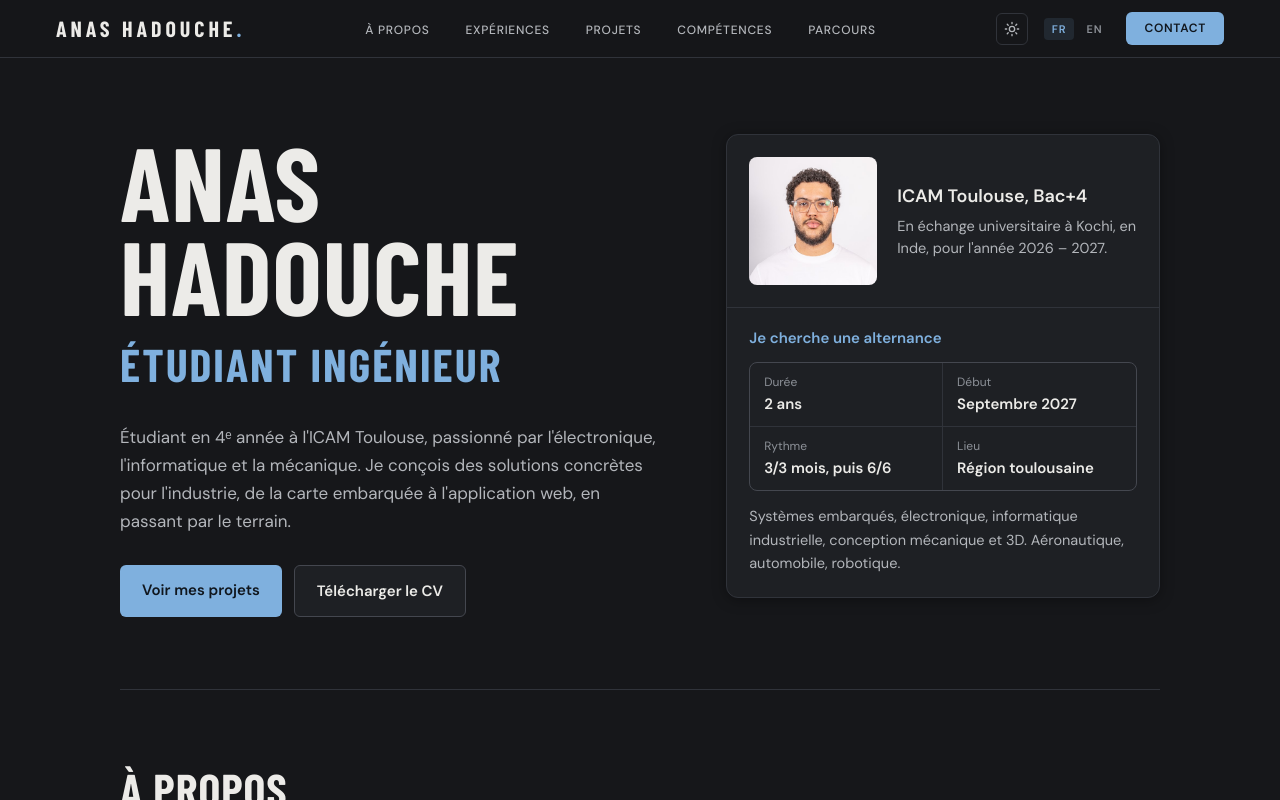
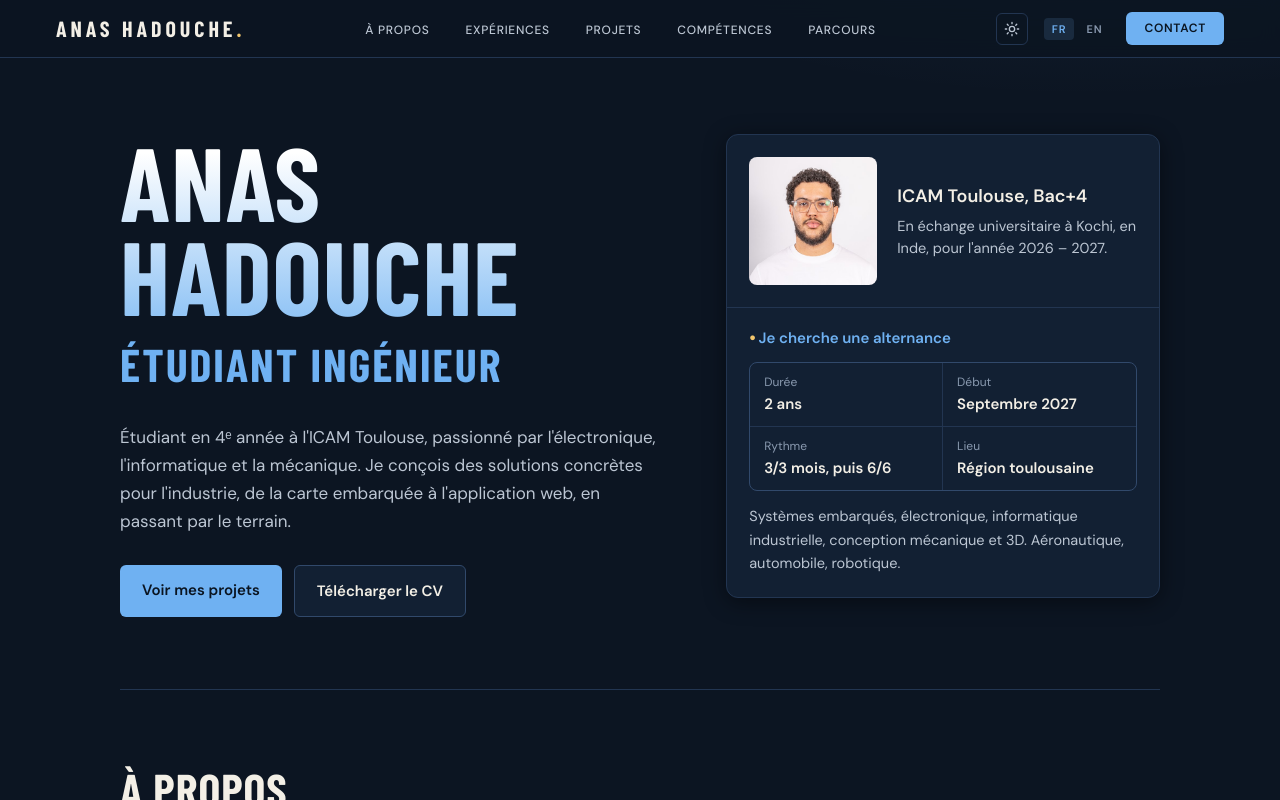
Before and after one commit to Anas31317/portfolio_anas-hadouche, a plain HTML site: page docs/index.html in a window 1280 px wide. Both pictures are taken after a click on the button "Mode clair ou sombre". Shown: the top 800 px of the page. Drawn offline with nearby package versions, Linux system fonts and the light colour scheme; a web font is replaced by a local one.

Commit message:
Mode sombre bleu nuit, nom en dégradé, touches ambre et effets au survol

```diff
--- a/docs/assets/style.css
+++ b/docs/assets/style.css
@@ -32,29 +32,36 @@
   --nav-bg:   rgba(245,243,238,0.94);
   --on-accent: #fff;
   --ok-b:     #cfe2d6;
+  /* touche chaude (ambre) et dégradé du nom, déclinés dans les deux modes */
+  --accent-2: #c8811a;
+  --name-grad: linear-gradient(180deg, #1d1f21 15%, #2c679c 100%);
+  --glow:     rgba(31,78,121,0.10);
 }
 
 /* Mode sombre (activé par assets/theme.js) */
 [data-theme="dark"] {
   color-scheme: dark;
-  --bg:       #16171a;
-  --surface:  #1e2024;
-  --surface2: #26282d;
-  --border:   #30333a;
-  --border-s: #44474f;
-  --text:     #ecebe8;
-  --text-2:   #b3b6bb;
-  --text-3:   #8d9198;
-  --accent:   #7fb0de;
-  --accent-l: rgba(127,176,222,0.12);
-  --accent-m: rgba(127,176,222,0.30);
-  --accent-t: rgba(127,176,222,0.08);
+  --bg:       #0c1522;
+  --surface:  #122033;
+  --surface2: #182a40;
+  --border:   #223551;
+  --border-s: #31496b;
+  --text:     #f3efe6;
+  --text-2:   #bcc6d3;
+  --text-3:   #8a9ab0;
+  --accent:   #6fb1f2;
+  --accent-l: rgba(111,177,242,0.14);
+  --accent-m: rgba(111,177,242,0.38);
+  --accent-t: rgba(111,177,242,0.09);
   --ok:       #6fc196;
   --ok-l:     rgba(111,193,150,0.12);
   --ok-b:     rgba(111,193,150,0.30);
-  --shadow:   0 2px 14px rgba(0,0,0,0.35);
-  --nav-bg:   rgba(22,23,26,0.92);
-  --on-accent: #10161d;
+  --shadow:   0 4px 22px rgba(0,0,0,0.45);
+  --nav-bg:   rgba(12,21,34,0.88);
+  --on-accent: #0a1420;
+  --accent-2: #f2c66d;
+  --name-grad: linear-gradient(180deg, #ffffff 10%, #8fc3f5 100%);
+  --glow:     rgba(111,177,242,0.16);
 }
 
 html { scroll-behavior: smooth; }
@@ -639,3 +646,65 @@ footer {
   .nav-cta { padding: 7px 10px; }
   .nav-logo { font-size: 16px; letter-spacing: 1px; }
 }
+
+
+/* ══════════ STYLE & EFFETS (les deux modes) ══════════ */
+body { background: radial-gradient(1100px 620px at 85% -8%, var(--glow), transparent 70%) no-repeat, var(--bg); }
+
+/* nom en dégradé */
+.p-name, h1.proj-hero-title {
+  background: var(--name-grad);
+  -webkit-background-clip: text; background-clip: text; color: transparent;
+}
+.nav-logo em, .p-search h4::before { color: var(--accent-2); }
+.p-search h4::before { content: "● "; font-size: 11px; vertical-align: 2px; }
+
+/* titres de section : petit trait bleu → ambre */
+.p-sec h2::after {
+  content: ""; display: block; width: 56px; height: 4px; border-radius: 2px; margin-top: 12px;
+  background: linear-gradient(90deg, var(--accent), var(--accent-2));
+}
+
+/* liens de navigation soulignés au survol */
+.nav-links a { position: relative; }
+.nav-links a::after {
+  content: ""; position: absolute; left: 0; right: 0; bottom: -4px; height: 2px;
+  background: var(--accent); transform: scaleX(0); transform-origin: left; transition: transform .25s ease-out;
+}
+.nav-links a:hover::after { transform: scaleX(1); }
+
+/* boutons qui grandissent */
+.p-btn, .nav-cta, .tbv-tab, .nav-theme {
+  transition: transform .2s ease-out, box-shadow .2s ease-out, background .2s, border-color .2s, color .2s;
+}
+.p-btn:hover, .nav-cta:hover { transform: translateY(-2px) scale(1.05); }
+.p-btn.main:hover, .nav-cta:hover { box-shadow: 0 8px 22px var(--accent-m); opacity: 1; }
+.p-btn.sec:hover { border-color: var(--accent); color: var(--accent); }
+.p-btn:active, .nav-cta:active { transform: scale(.97); }
+.nav-theme:hover svg { transform: rotate(25deg) scale(1.1); }
+.nav-theme svg { transition: transform .3s ease-out; }
+
+/* cartes qui se soulèvent */
+.p-item, .p-skill, .p-card, .proj-card, .proj-feature {
+  transition: transform .25s ease-out, box-shadow .25s ease-out, border-color .25s;
+}
+.p-item:hover, .p-skill:hover, .proj-card:hover, .proj-card-link:hover, .proj-feature:hover {
+  transform: translateY(-5px); border-color: var(--accent-m);
+  box-shadow: 0 14px 34px var(--glow), var(--shadow);
+}
+.p-item .img img { transition: transform .45s ease-out; }
+.p-item:hover .img img { transform: scale(1.05); }
+.p-skill h3 { border-image: linear-gradient(90deg, var(--accent), var(--accent-2)) 1; }
+.p-edu > div { border-left-color: var(--accent); transition: border-color .25s, transform .25s ease-out; }
+.p-edu > div:hover { border-left-color: var(--accent-2); transform: translateX(4px); }
+.tl-dot { transition: transform .2s, box-shadow .2s; }
+.tl-item:hover .tl-dot { transform: scale(1.35); box-shadow: 0 0 0 5px var(--accent-l); }
+
+/* apparition des sections au défilement (classe posée par assets/theme.js) */
+.reveal { opacity: 0; transform: translateY(24px); transition: opacity .6s ease-out, transform .6s ease-out; }
+.reveal.shown { opacity: 1; transform: none; }
+
+@media (prefers-reduced-motion: reduce) {
+  *, *::before, *::after { transition: none !important; animation: none !important; }
+  .reveal { opacity: 1; transform: none; }
+}
--- a/docs/assets/theme.js
+++ b/docs/assets/theme.js
@@ -10,3 +10,14 @@
     try { localStorage.setItem('theme', next); } catch (e) {}
   };
 })();
+
+// Sections qui apparaissent au défilement (sans JS, tout reste visible)
+document.addEventListener('DOMContentLoaded', function () {
+  if (!('IntersectionObserver' in window) || window.matchMedia('(prefers-reduced-motion: reduce)').matches) return;
+  var io = new IntersectionObserver(function (entries) {
+    entries.forEach(function (e) { if (e.isIntersecting) { e.target.classList.add('shown'); io.unobserve(e.target); } });
+  }, { threshold: 0.08 });
+  document.querySelectorAll('.p-sec, .proj-section, section').forEach(function (el) {
+    if (el.getBoundingClientRect().top > window.innerHeight) { el.classList.add('reveal'); io.observe(el); }
+  });
+});
```
